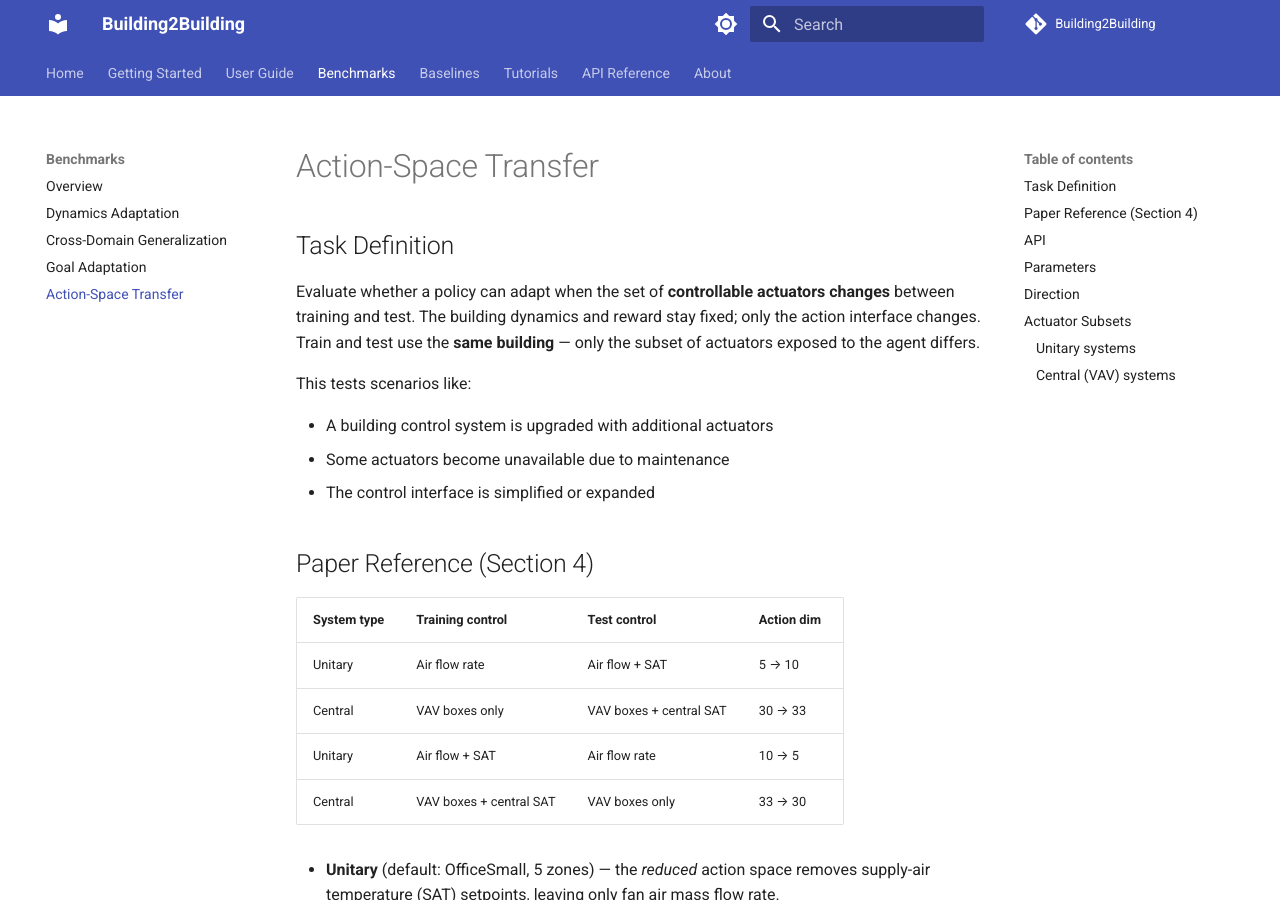
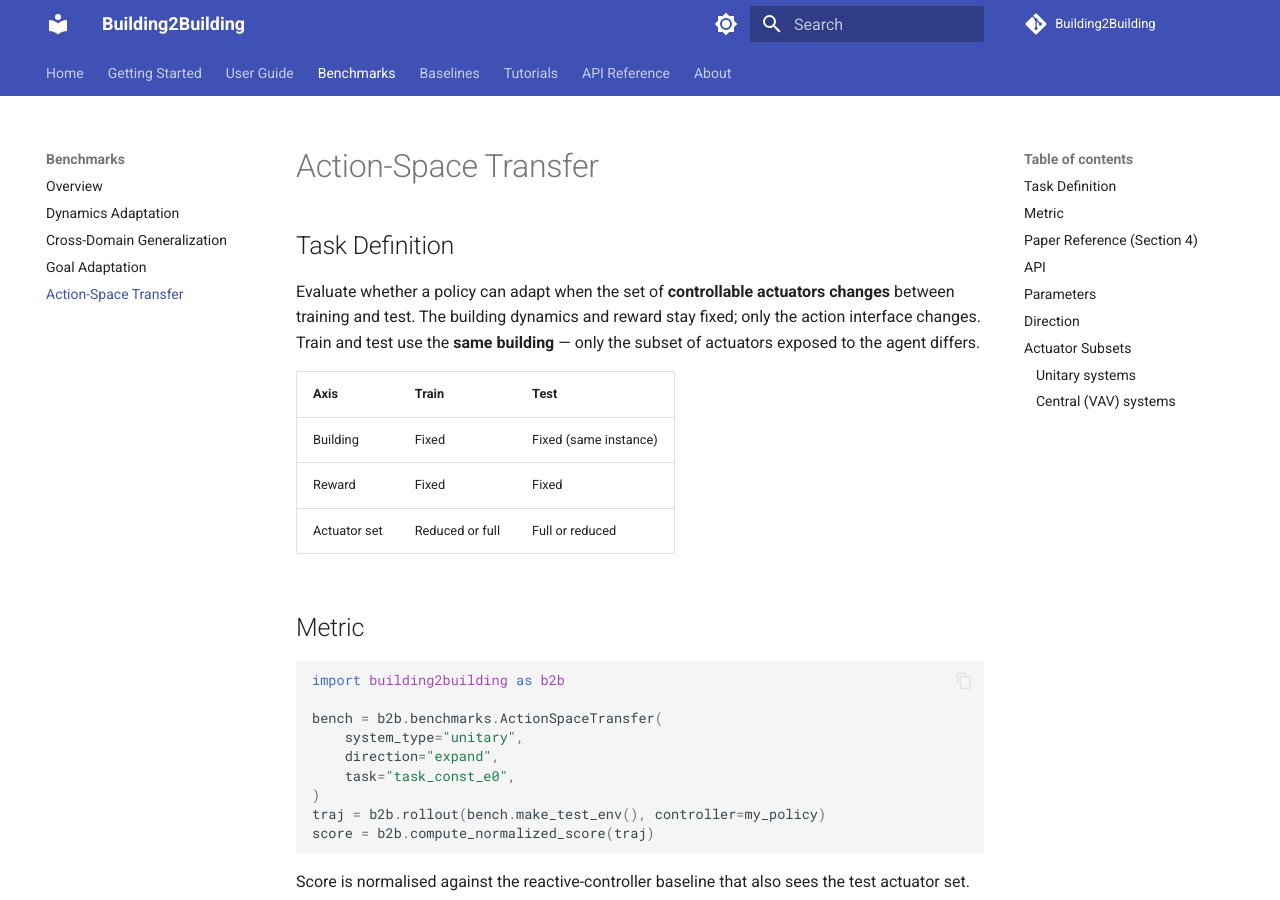
Before and after one commit to vtaboga/building2building, an MkDocs documentation site: the page built from docs/benchmarks/action-transfer.md, in a window 1280 px wide and 900 px high. Built offline with MkDocs 1.6.1 and Material for MkDocs 9.7.7, drawn with Linux system fonts in a browser that asks for light colours; comment, search, counter and statistics services are not loaded; some of the changed text lies outside the part shown.

Commit message:
D14. Add metric, axis tables, and code examples to benchmark docs pages
Co-authored-by: Cursor <cursoragent@cursor.com>

````diff
--- a/docs/benchmarks/action-transfer.md
+++ b/docs/benchmarks/action-transfer.md
@@ -7,11 +7,29 @@ changes** between training and test. The building dynamics and reward stay
 fixed; only the action interface changes. Train and test use the **same
 building** — only the subset of actuators exposed to the agent differs.
 
-This tests scenarios like:
+| Axis | Train | Test |
+|---|---|---|
+| Building | Fixed | Fixed (same instance) |
+| Reward | Fixed | Fixed |
+| Actuator set | Reduced or full | Full or reduced |
 
-- A building control system is upgraded with additional actuators
-- Some actuators become unavailable due to maintenance
-- The control interface is simplified or expanded
+## Metric
+
+```python
+import building2building as b2b
+
+bench = b2b.benchmarks.ActionSpaceTransfer(
+    system_type="unitary",
+    direction="expand",
+    task="task_const_e0",
+)
+traj = b2b.rollout(bench.make_test_env(), controller=my_policy)
+score = b2b.compute_normalized_score(traj)
+```
+
+Score is normalised against the reactive-controller baseline that also sees
+the test actuator set.  A score above 0.0 outperforms the reactive baseline on
+the larger/smaller action space.
 
 ## Paper Reference (Section 4)
 
````
Also changed, not shown: README.md (+3 -0 lines), docs/benchmarks/cross-domain.md (+24 -0 lines), docs/benchmarks/dynamics-adaptation.md (+22 -0 lines), docs/benchmarks/goal-adaptation.md (+23 -1 lines).
